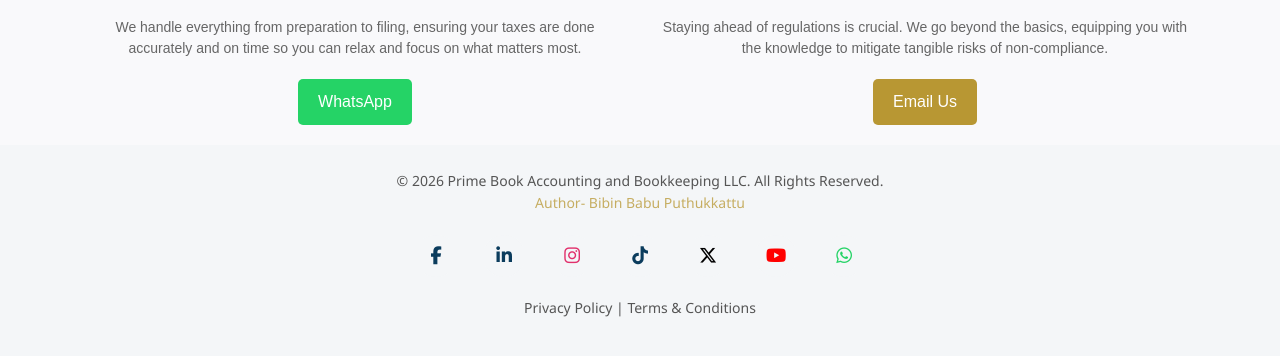
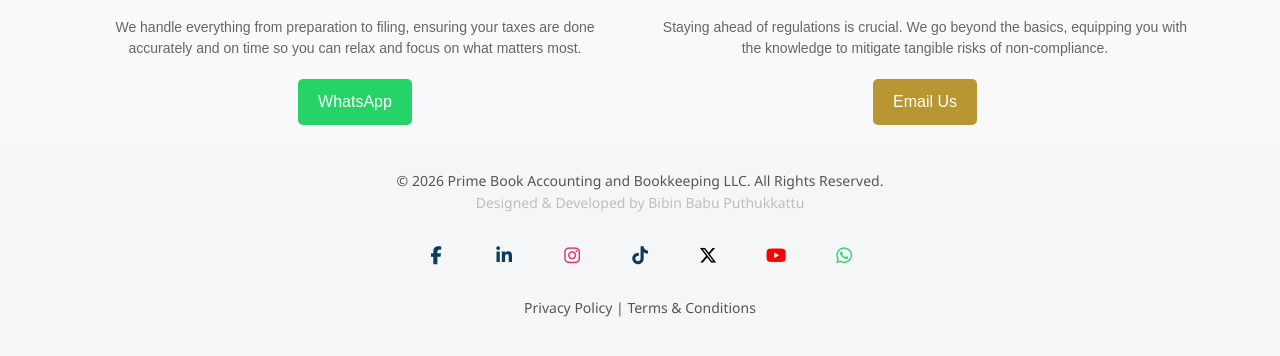
Before and after one commit to primebookgith/newebsites, a plain HTML site: page about.html in a window 1280 px wide. Shown: the part 2271-2627 px from the top of the page. Drawn offline with Linux system fonts and the light colour scheme.

Commit message:
Update about.html

```diff
--- a/about.html
+++ b/about.html
@@ -190,7 +190,7 @@
 
 <footer>
   <div style="margin-bottom: 20px;">
-    © 2026 Prime Book Accounting and Bookkeeping LLC. All Rights Reserved.<div style="opacity: 0.76; color: #b89733;">Author- Bibin Babu Puthukkattu</div>
+    © 2026 Prime Book Accounting and Bookkeeping LLC. All Rights Reserved.<div style="opacity: 0.99; color: #bebebe;">Designed & Developed by Bibin Babu Puthukkattu</div>
   </div>
 
   <div class="social-icons" style="display: flex; flex-wrap: wrap; justify-content: center; gap: 10px; margin-bottom: 20px;">
```
